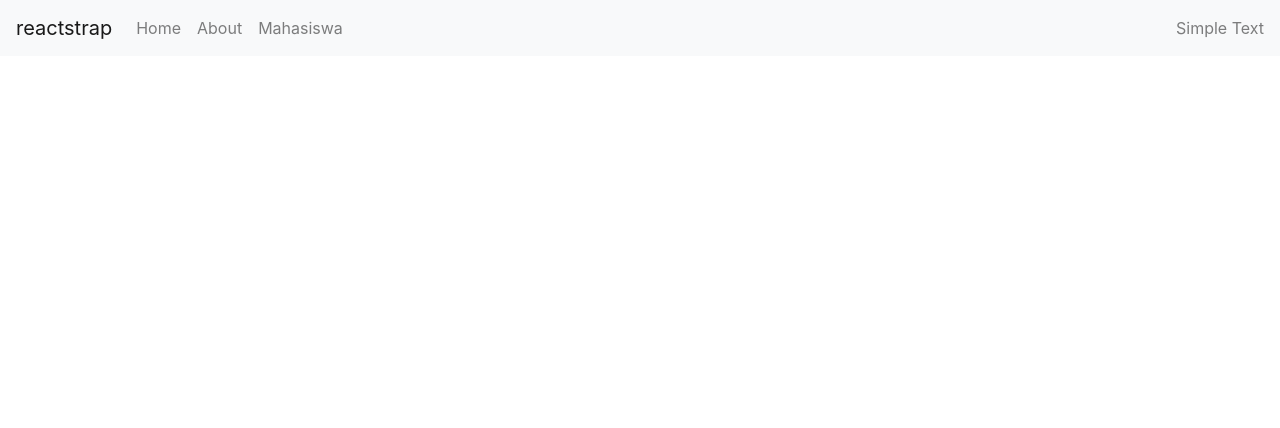
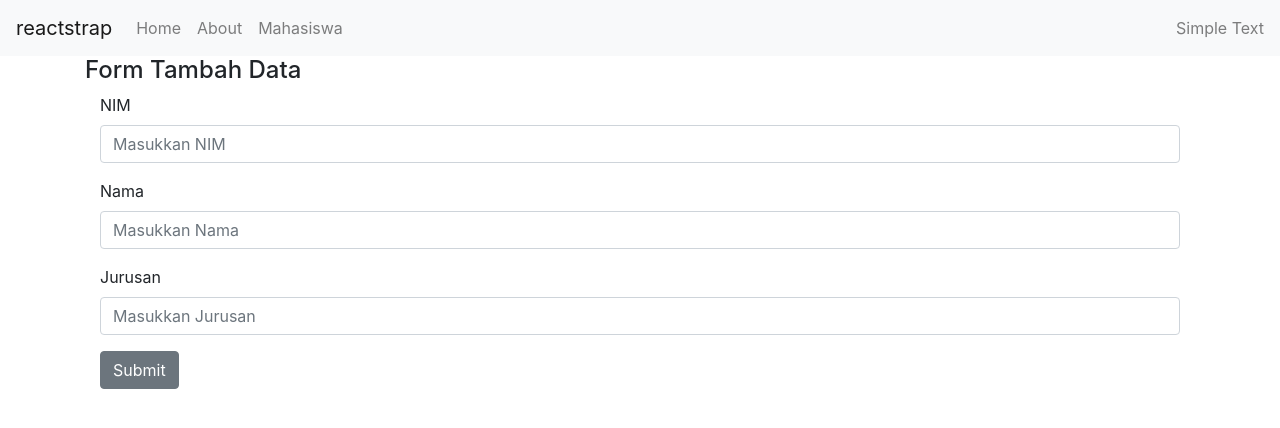
Before and after one commit to AxelHaryanto06/reactjs, a React (Create React App) app: page /mahasiswa/tambah in a window 1280 px wide. Shown: the top 428 px of the page. Built offline with nearby package versions, Linux system fonts and the light colour scheme.

Commit message:
POST data REST API

```diff
--- a/src/App.js
+++ b/src/App.js
@@ -9,6 +9,7 @@
 import HomePage from './Component/Fungsional/HomePage';
 import DetailComp from './Component/Fungsional/DetailComp';
 import ListComp from './Component/Class/ListComp';
+import TambahComp from './Component/Class/TambahComp';
 //import './App.css';
 
 //import Beranda from './Component/Class/Beranda';
@@ -21,6 +22,7 @@
         <Route exact path="/" component={HomePage} />
         <Route exact path="/about" component={About} />
         <Route exact path="/mahasiswa" component={ListComp} />
+        <Route exact path="/mahasiswa/tambah" component={TambahComp} />
 
         {/* <Route exact path="/detail/:id" component={DetailComp} /> */}
       </Switch>
--- a/src/Component/Class/ListComp.jsx
+++ b/src/Component/Class/ListComp.jsx
@@ -28,6 +28,7 @@
         return (
             <Container>
                 <h2>Data Mahasiswa</h2>
+                <NavLink href="/mahasiswa/tambah"><Button color="success">Tambah Data</Button></NavLink>
                 <hr/>
                 <Table className="table-bordered">
                     <thead>
--- /dev/null
+++ b/src/Component/Class/TambahComp.jsx
@@ -0,0 +1,93 @@
+import React, { Component } from 'react'
+import axios from 'axios'
+import {Container, Col, Row, FormGroup, Alert, Label, Input, Button, Form} from 'reactstrap'
+import {Link} from 'react-router-dom'
+
+const api = 'http://localhost:3001'
+
+class TambahComp extends Component {
+    constructor(props){
+        super(props)
+
+        this.state = {
+            nim: '',
+            nama: '',
+            jurusan: '',
+            response: '',
+            display: 'none'
+        }
+    }
+
+    handleChange = (e) => {
+        this.setState({[e.target.name] : e.target.value})
+    }
+
+    Addmahasiswa = () => {
+        axios.post(api + '/tambah', {
+            nim: this.state.nim,
+            nama: this.state.nama,
+            jurusan: this.state.jurusan
+        }).then(json => {
+            if(json.data.status === 200){
+                this.setState({
+                    response: json.data.values,
+                    display: 'block'
+                })
+            }else {
+                this.setState({
+                    response: json.data.values,
+                    display: 'block'
+                })
+            }
+        })
+    }
+
+    render() {
+        return (
+            <Container>
+                <h4>Form Tambah Data</h4>
+                <Alert color="success" style={{display: this.state.display}}>
+                    {this.state.response}
+                </Alert>
+                <Form className="form">
+                    <Col>
+                        <Label>NIM</Label>
+                        <FormGroup>
+                            <Row>
+                                <Col>
+                                    <Input type="text" name="nim" value={this.state.nim} onChange={this.handleChange} placeholder="Masukkan NIM"/>
+                                </Col>
+                            </Row>
+                        </FormGroup>
+                        <Label>Nama</Label>
+                        <FormGroup>
+                            <Row>
+                                <Col>
+                                    <Input type="text" name="nama" value={this.state.nama} onChange={this.handleChange} placeholder="Masukkan Nama"/>
+                                </Col>
+                            </Row>
+                        </FormGroup>
+                        <Label>Jurusan</Label>
+                        <FormGroup>
+                            <Row>
+                                <Col>
+                                    <Input type="text" name="jurusan" value={this.state.jurusan} onChange={this.handleChange} placeholder="Masukkan Jurusan"/>
+                                </Col>
+                            </Row>
+                        </FormGroup>
+
+                        <FormGroup>
+                            <Row>
+                                <Col>
+                                    <Button type="button" onClick={this.Addmahasiswa}>Submit</Button>
+                                </Col>
+                            </Row>
+                        </FormGroup>
+                    </Col>
+                </Form>
+            </Container>
+        )
+    }
+}
+
+export default TambahComp
```
